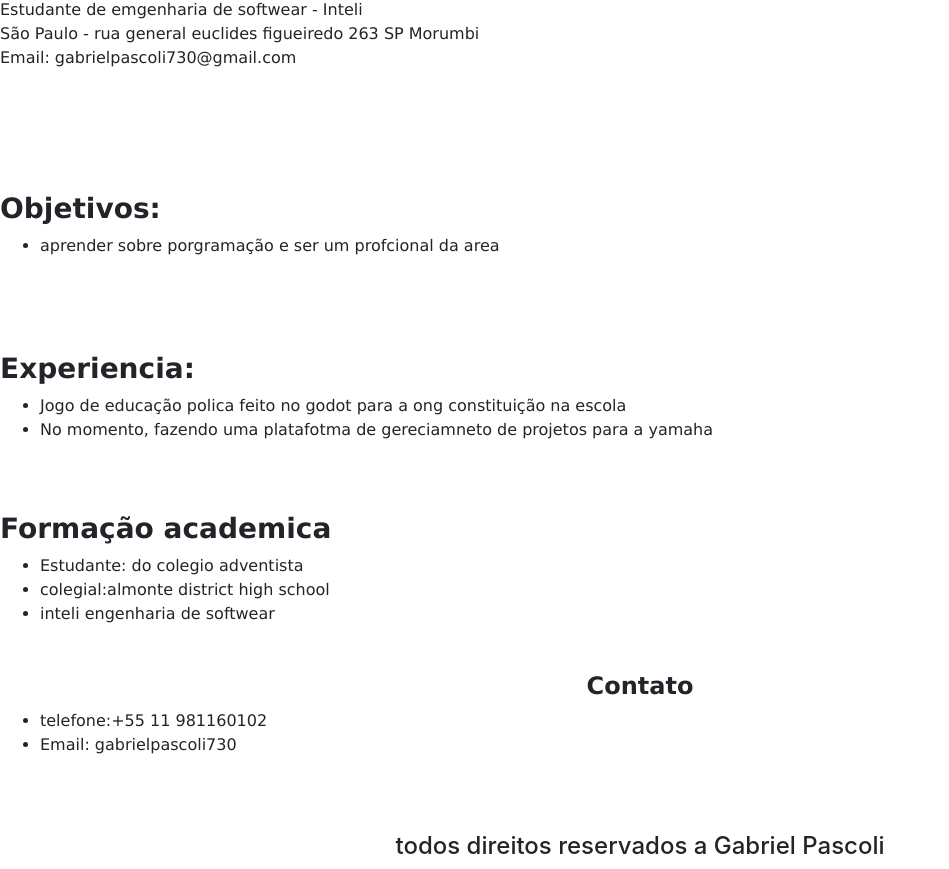
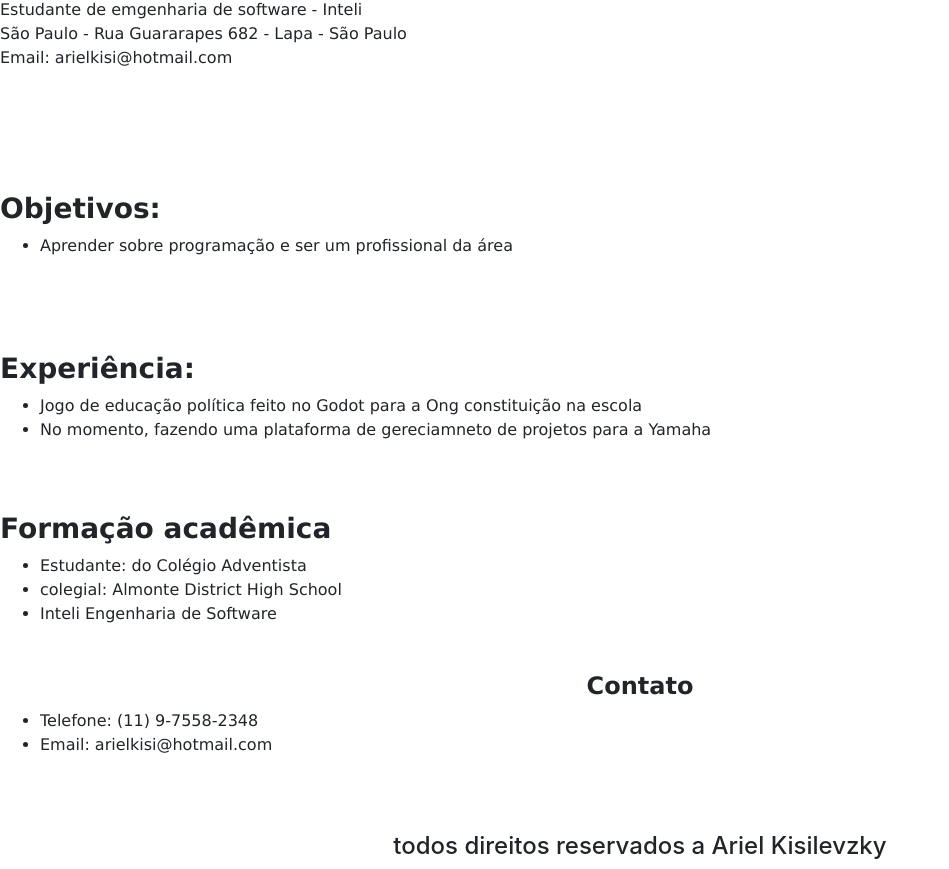
Before and after one commit to MrKisi2/curriculo, a plain HTML site: page index.html in a window 1280 px wide. Shown: the part 168-1037 px from the top of the page, without its empty margins (0-949 px from the left). Drawn offline with nearby package versions, Linux system fonts and the light colour scheme.

Commit message:
Add files via upload
Alterações no Currículo Pessoal

```diff
--- a/index.html
+++ b/index.html
@@ -6,61 +6,61 @@
     <meta http-equiv="X-UA-Compatible" content="IE=edge">
     <meta name="viewport" content="width=device-width, initial-scale=1.0">
     <!--Page title-->
-    <title>Currículo gabriel</title>
+    <title>Currículo Ariel</title>
 
     <!-- Bootstrap CSS -->
     <link rel="stylesheet" href="https://stackpath.bootstrapcdn.com/bootstrap/4.1.3/css/bootstrap.min.css" integrity="sha384-MCw98/SFnGE8fJT3GXwEOngsV7Zt27NXFoaoApmYm81iuXoPkFOJwJ8ERdknLPMO" crossorigin="anonymous">
 </head>
 
 <body>
-    <img src="20211004_094802.jpg"  alt="foto Gabriel" height="50%" width="15%" >
+    <img src="20211004_094802.jpg"  alt="foto Ariel" height="50%" width="15%" >
 
     <!--Divisions-->
     <div class="inicio">
         <!--Headings-->
-        <h2>Gabriel Pascoli Terezo</h2>
+        <h2>Ariel Kisilevzky</h2>
         <!--Paragraphs-->
-        <p>Estudante de  emgenharia de softwear - Inteli
+        <p>Estudante de  emgenharia de software - Inteli
         </br>
-            São Paulo - rua general euclides figueiredo 263 SP Morumbi
+            São Paulo - Rua Guararapes 682 - Lapa - São Paulo
         </br>
-            Email: gabrielpascoli730@gmail.com
+            Email: arielkisi@hotmail.com
         </p>
     </div>
 
     <div>
         <h3><b>Objetivos:</b></h3>
         <ul>
-            <li>aprender sobre porgramação e ser um profcional da area </li>
+            <li>Aprender sobre programação e ser um profissional da área </li>
         </ul>
     </div>
 
     <div>
-        <h3><b>Experiencia:</b></h3>
+        <h3><b>Experiência:</b></h3>
         <ul>
-            <li>Jogo de educação polica feito no godot para a ong constituição na escola </li>
-            <li>No momento, fazendo uma platafotma de gereciamneto de projetos para a yamaha</li>
+            <li>Jogo de educação política feito no Godot para a Ong constituição na escola</li>
+            <li>No momento, fazendo uma plataforma de gereciamneto de projetos para a Yamaha</li>
         </ul>
     </div>
 
     <div>
-        <h3><b>Formação academica</b></h3>
+        <h3><b>Formação acadêmica</b></h3>
         <ul>
-            <li>Estudante: do colegio adventista</li>
-            <li>colegial:almonte district high school </li>
-            <li>inteli engenharia de softwear</li>
+            <li>Estudante: do Colégio Adventista</li>
+            <li>colegial: Almonte District High School </li>
+            <li>Inteli Engenharia de Software</li>
         </ul>
     </div>
 
     <div>
         <h4><b>Contato</b></h4>
         <ul>
-            <li>telefone:+55 11 981160102</li>
-            <li>Email: gabrielpascoli730</li>
+            <li>Telefone: (11) 9-7558-2348</li>
+            <li>Email: arielkisi@hotmail.com</li>
         </ul>
     </div>
 
-    <h4>todos direitos reservados a Gabriel Pascoli</h4>
+    <h4>todos direitos reservados a Ariel Kisilevzky</h4>
 
 </body>
 
```
